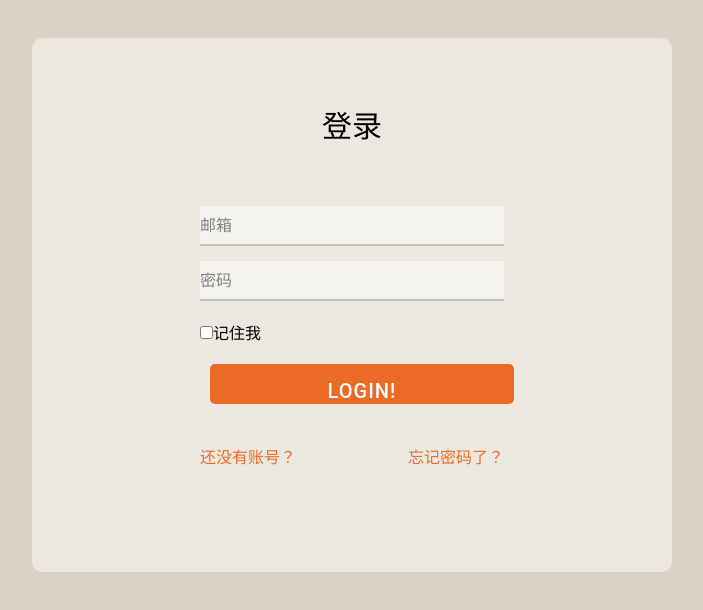
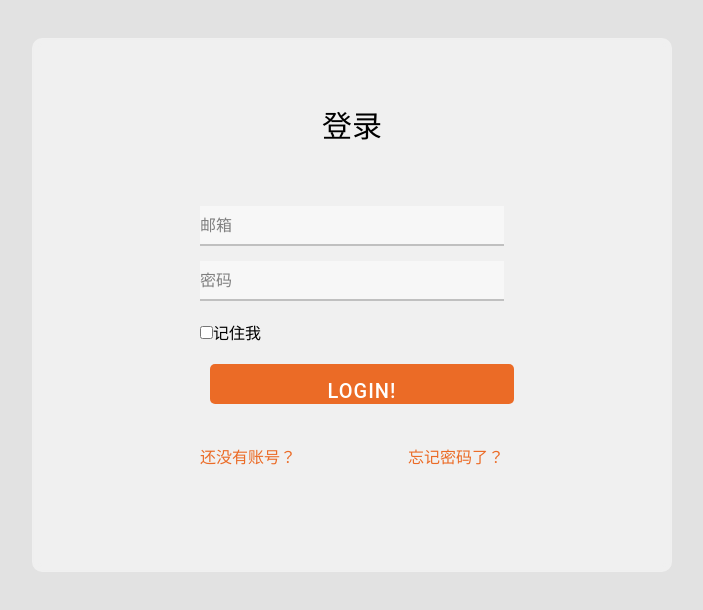
Before and after one commit to water2027/newSSE, a Vue app: page / in a window 1280 px wide. Shown: the top 610 px of the page, without its empty margins (288-991 px from the left). Built offline with nearby package versions, Linux system fonts and the light colour scheme.

Commit message:
调整背景颜色

```diff
--- a/src/assets/mode.css
+++ b/src/assets/mode.css
@@ -4,12 +4,12 @@
 
 /* 根元素，所有元素都能访问它的变量。但是has可能有些浏览器不兼容 */
 body.light-mode{
-    --color-bg:rgb(218, 211, 197);
+    --color-bg:rgb(226, 226, 226);
 
     --color-scroll:rgba(0, 0, 0, 0.1);
     --color-scroll-thumb:rgba(0, 0, 0, 0.5);
 
-    --color-button-bg: #f1f1f18f;
+    --color-button-bg: #a8b4b08f;
     --color-button:#333;
 
     --color-text: #181818;
@@ -20,7 +20,7 @@ body.light-mode{
     --color-nav-bg:#f0f0f0;
     --color-nav-hover:rgba(241, 236, 226, 0.901);
 
-    --color-ball-bg:#f0f0f0;
+    --color-ball-bg:#fffdfd;
     --color-ball-text:#181818;
     --color-ball-box-shadow:rgba(0, 0, 0, 0.35);
 
@@ -33,8 +33,6 @@ body.light-mode{
     --color-to-post:white;
     --color-to-post-bg:#a1a1a1e1;
     --color-to-post-border:#333;
-
-    --color-level:#ffc6c6;
 
     --color-a-in-post:#00d9ff;
     --color-a-hover-in-post:#ffd900;
```
